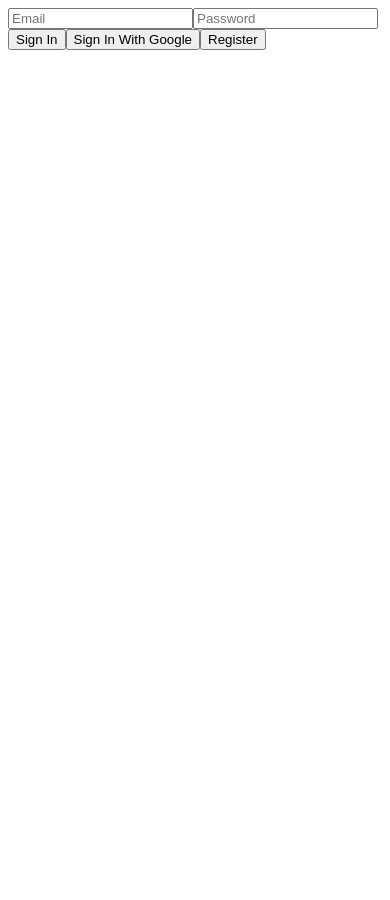
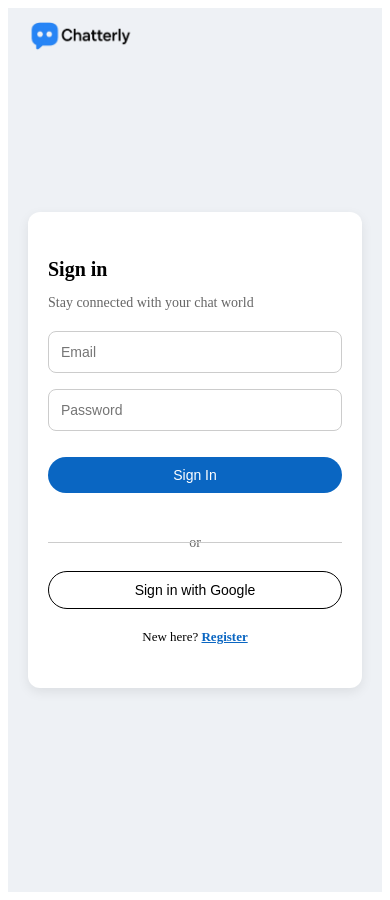
Before and after one commit to ariel54467/Web-Chatroom, a React (Vite) app: page /signin in a window 390 px wide. Before the commit the page ends 844 px from the top, so only its background shows below. Built offline with nearby package versions, Linux system fonts and the light colour scheme.

Commit message:
css for sign (in/up) and home complete

```diff
--- /dev/null
+++ b/src/css/SignIn.css
@@ -0,0 +1,146 @@
+
+.signin-wrapper {
+    display: flex;
+    justify-content: center;
+    align-items: center;
+    height: 100vh;
+    background-color: #eef1f5;
+    padding: 20px;
+  }
+
+  .signin-card {
+    background-color: #fff;
+    border-radius: 12px;
+    padding: 40px;
+    width: 100%;
+    max-width: 400px;
+    box-shadow: 0 4px 12px rgba(0, 0, 0, 0.08);
+  }
+
+  h2 {
+    margin-bottom: 10px;
+    font-size: 24px;
+  }
+
+  .subtext {
+    color: #666;
+    font-size: 14px;
+    margin-bottom: 20px;
+  }
+
+  input {
+    width: 100%;
+    padding: 12px;
+    margin-bottom: 16px;
+    border: 1px solid #ccc;
+    border-radius: 8px;
+    font-size: 15px;
+    box-sizing: border-box;
+  }
+
+  input:focus {
+    border-color: #3b82f6;
+    outline: none;
+  }
+
+
+  .error-text {
+    color: #ef4444;
+    font-size: 14px;
+    margin-bottom: 10px;
+  }
+
+  .primary-btn {
+    width: 100%;
+    padding: 12px;
+    background-color: #0a66c2;
+    color: white;
+    font-size: 16px;
+    border: none;
+    border-radius: 24px;
+    cursor: pointer;
+    margin-bottom: 20px;
+  }
+
+  .primary-btn:hover {
+    background-color: #004182;
+  }
+
+  .alt-btn {
+    width: 100%;
+    padding: 12px;
+    border: 1px solid #000;
+    font-size: 16px;
+    border-radius: 24px;
+    background-color: white;
+    cursor: pointer;
+  }
+
+  .divider {
+    text-align: center;
+    margin: 20px 0;
+    position: relative;
+  }
+
+  .divider span {
+    background-color: white;
+    padding: 0 10px;
+    color: #666;
+    font-size: 14px;
+  }
+
+  .divider::before {
+    content: "";
+    height: 1px;
+    width: 100%;
+    background: #ccc;
+    position: absolute;
+    top: 50%;
+    left: 0;
+    z-index: 0;
+  }
+
+
+  .signup-link {
+    margin-top: 20px;
+    font-size: 14px;
+    text-align: center;
+  }
+
+  .signup-link a {
+    color: #0a66c2;
+    font-weight: 600;
+  }
+
+
+  @media (max-width: 480px) {
+    .signin-card {
+      padding: 30px 20px;
+    }
+
+    h2 {
+      font-size: 20px;
+    }
+
+    .primary-btn,
+    .alt-btn {
+      font-size: 14px;
+      padding: 10px;
+    }
+
+    .signup-link {
+      font-size: 13px;
+    }
+
+    input {
+      font-size: 14px;
+    }
+  }
+
+.signin-logo {
+    position: absolute;
+    top: 20px;
+    left: 20px;
+    width: 120px;
+    z-index: 10;
+  }
--- /dev/null
+++ b/src/css/SignUp.css
@@ -0,0 +1,101 @@
+.signup-wrapper {
+    display: flex;
+    justify-content: center;
+    align-items: center;
+    height: 100vh;
+    background-color: #eef1f5;
+    padding: 20px;
+  }
+
+  .signup-logo {
+    position: absolute;
+    top: 20px;
+    left: 20px;
+    width: 120px;
+    z-index: 10;
+  }
+
+  .signup-card {
+    background-color: #fff;
+    border-radius: 12px;
+    padding: 40px;
+    width: 100%;
+    max-width: 400px;
+    box-shadow: 0 4px 12px rgba(0, 0, 0, 0.08);
+  }
+
+  h2 {
+    margin-bottom: 10px;
+    font-size: 24px;
+  }
+
+  .subtext {
+    color: #666;
+    font-size: 14px;
+    margin-bottom: 20px;
+  }
+
+  input {
+    width: 100%;
+    padding: 12px;
+    margin-bottom: 16px;
+    border: 1px solid #ccc;
+    border-radius: 8px;
+    font-size: 15px;
+    box-sizing: border-box;
+  }
+
+  input:focus {
+    border-color: #3b82f6;
+    outline: none;
+  }
+
+  .primary-btn {
+    width: 100%;
+    padding: 12px;
+    background-color: #0a66c2;
+    color: white;
+    font-size: 16px;
+    border: none;
+    border-radius: 24px;
+    cursor: pointer;
+    margin-top: 10px;
+  }
+
+  .primary-btn:hover {
+    background-color: #004182;
+  }
+
+  .signin-link {
+    margin-top: 20px;
+    font-size: 14px;
+    text-align: center;
+  }
+
+  .signin-link a {
+    color: #0a66c2;
+    font-weight: 600;
+  }
+
+  @media (max-width: 480px) {
+    .signup-card {
+      padding: 30px 20px;
+    }
+
+    h2 {
+      font-size: 20px;
+    }
+
+    .primary-btn {
+      font-size: 14px;
+      padding: 10px;
+    }
+
+    .signin-link {
+      font-size: 13px;
+    }
+
+    input {
+      font-size: 14px;
+    }
+  }
--- a/src/display/SignIn.jsx
+++ b/src/display/SignIn.jsx
@@ -1,40 +1,67 @@
-import {useState} from 'react'
-import { auth, googleAuth } from "../firebase"
-import { Link, useNavigate } from 'react-router-dom'
-import { signInWithEmailAndPassword, signInWithPopup } from "firebase/auth"
+import { useState } from 'react';
+import { auth, googleAuth } from "../firebase";
+import { Link, useNavigate } from 'react-router-dom';
+import { signInWithEmailAndPassword, signInWithPopup } from "firebase/auth";
+import "../css/SignIn.css";
+import logo from '../assets/logonobg.png';
 
-export const SignIn = ()  =>{
-    const [email, setEmail] = useState("");
-    const [password, setPass] = useState("");
-    const nav = useNavigate();
+export const SignIn = () => {
+  const [email, setEmail] = useState("");
+  const [password, setPass] = useState("");
+  const nav = useNavigate();
 
-    const googleSignIn = async() =>{
-        try{
-            await signInWithPopup(auth, googleAuth);
-            nav('/chat')
-        }catch(error){
-            alert(error)
-        }
+  const googleSignIn = async () => {
+    try {
+      await signInWithPopup(auth, googleAuth);
+      nav('/chat');
+    } catch (error) {
+      alert(error.message);
     }
+  };
 
-    const SignIn = async() =>{
-        try{
-            await signInWithEmailAndPassword(auth, email, password);
-            nav('/chat')
-        }catch(error){
-            alert(error);
-        }
+  const emailSignIn = async () => {
+    try {
+      await signInWithEmailAndPassword(auth, email, password);
+      nav('/chat');
+    } catch (error) {
+      alert(error.message);
     }
+  };
 
-    return (
-        <div>
-            <input placeholder="Email" value={email} onChange={(e)=>setEmail(e.target.value)} required/>
-            <input placeholder="Password" type="password" value={password} onChange={(e)=> setPass(e.target.value)} required/>
-            <button onClick={SignIn}>Sign In</button>
-            <button onClick={googleSignIn}>Sign In With Google</button>
-            <Link to='/signup'>
-                <button>Register</button>
-            </Link>
-        </div>
-    )
-}
+  return (
+    <div className="signin-wrapper">
+      <img src={logo} alt="Logo" className="signin-logo" />
+
+      <form onSubmit={(e) => { e.preventDefault(); emailSignIn(); }} className="signin-card">
+        <h2>Sign in</h2>
+        <p className="subtext">Stay connected with your chat world</p>
+
+        <input
+          type="email"
+          placeholder="Email"
+          value={email}
+          onChange={(e) => setEmail(e.target.value)}
+          required
+        />
+
+        <input
+          type="password"
+          placeholder="Password"
+          value={password}
+          onChange={(e) => setPass(e.target.value)}
+          required
+        />
+
+        <button className="primary-btn" type="submit">Sign In</button>
+
+        <div className="divider"><span>or</span></div>
+
+        <button className="alt-btn" onClick={googleSignIn}>Sign in with Google</button>
+
+        <p className="signup-link">
+          New here? <Link to="/signup">Register</Link>
+        </p>
+      </form>
+    </div>
+  );
+};
--- a/src/display/SignUp.jsx
+++ b/src/display/SignUp.jsx
@@ -1,32 +1,55 @@
-import {useState} from "react"
+import { useState } from "react";
 import { Link, useNavigate } from "react-router-dom";
-import { auth } from "../firebase"
-import { createUserWithEmailAndPassword, signOut } from "firebase/auth"
+import { auth } from "../firebase";
+import { createUserWithEmailAndPassword, signOut } from "firebase/auth";
+import "../css/SignUp.css";
+import logo from "../assets/logonobg.png";
 
-export const SignUp = () =>{
+export const SignUp = () => {
   const [email, setEmail] = useState("");
   const [password, setPass] = useState("");
   const nav = useNavigate();
 
-    const signUp = async() =>{
-        try{
+  const signUp = async () => {
+    try {
       await createUserWithEmailAndPassword(auth, email, password);
       await signOut(auth);
-            nav('/signin');
-        }catch(error){
-            alert(error);
+      nav("/signin");
+    } catch (error) {
+      alert(error.message);
     }
-    }
+  };
 
-    return(
-        <div>
-            <input placeholder="Email" value={email} onChange={(e)=>setEmail(e.target.value)} />
-            <input placeholder="Password" type="password" value={password} onChange={(e)=>setPass(e.target.value)} />
-            <Link>
-                <button onClick={signUp}>
-                    Sign Up
-                </button>
-            </Link>
+  return (
+    <div className="signup-wrapper">
+      <img src={logo} alt="Logo" className="signup-logo" />
+
+      <form onSubmit={(e) => { e.preventDefault(); signUp(); }} className="signup-card">
+        <h2>Sign up</h2>
+        <p className="subtext">Create your account to start chatting</p>
+
+        <input
+          type="email"
+          placeholder="Email"
+          value={email}
+          onChange={(e) => setEmail(e.target.value)}
+          required
+        />
+
+        <input
+          type="password"
+          placeholder="Password"
+          value={password}
+          onChange={(e) => setPass(e.target.value)}
+          required
+        />
+
+        <button className="primary-btn" type="submit">Sign Up</button>
+
+        <p className="signin-link">
+          Already have an account? <Link to="/signin">Sign in</Link>
+        </p>
+      </form>
     </div>
-    )
-}
+  );
+};
```
Also changed, not shown: src/assets/logonobg.png (added). Lines whose indentation alone changed are shown as unchanged.
